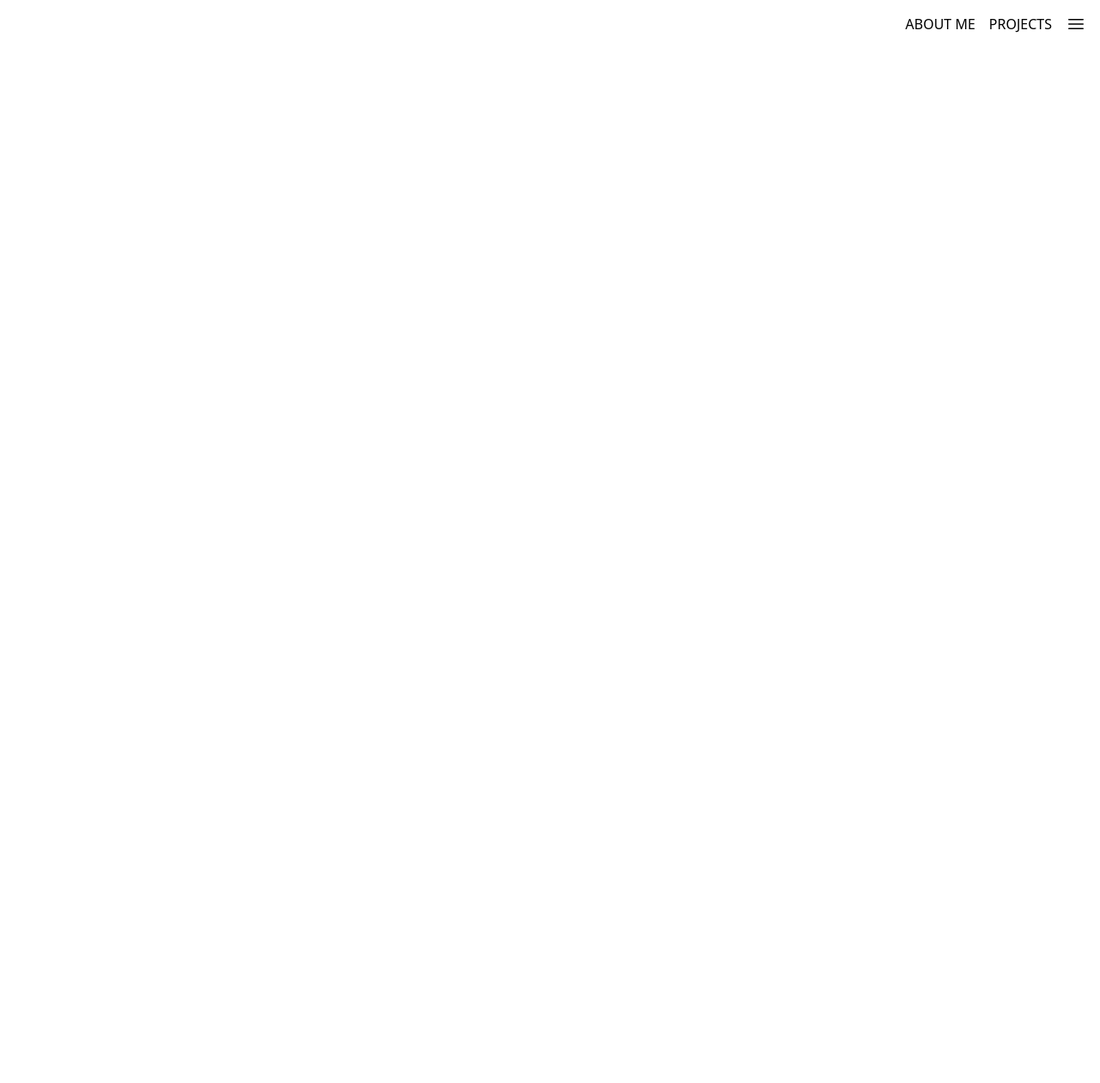
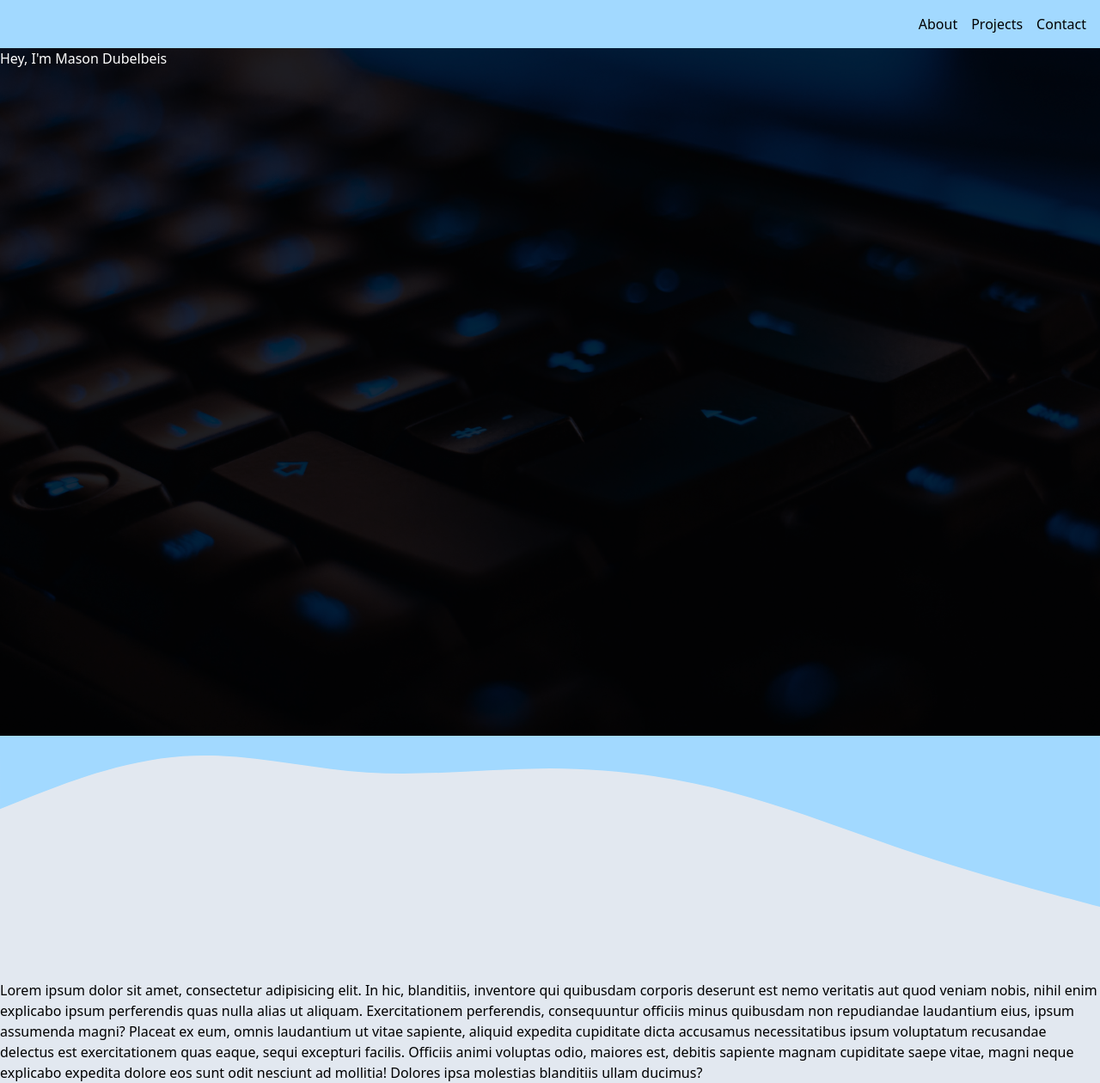
Before and after one commit to mdubelbeis/portfolio-v2, a React (Vite) app: page / in a window 1280 px wide. Shown: the whole page at 86% size. Before the commit the page ends 800 px from the top, so only its background shows below. Built offline with nearby package versions, Linux system fonts and the light colour scheme.

Commit message:
initial structure/styling hero

```diff
--- a/index.html
+++ b/index.html
@@ -1,12 +1,12 @@
 <!DOCTYPE html>
-<html lang="en">
+<html lang="en" class="scroll-smooth">
   <head>
     <meta charset="UTF-8" />
     <link rel="icon" type="image/svg+xml" href="/vite.svg" />
     <meta name="viewport" content="width=device-width, initial-scale=1.0" />
     <title>Vite + React + TS</title>
   </head>
-  <body>
+  <body class="bg-slate-200">
     <div id="root"></div>
     <script type="module" src="/src/main.tsx"></script>
   </body>
--- a/prettier.config.cjs
+++ b/prettier.config.cjs
@@ -2,6 +2,6 @@ module.exports = {
   semi: true,
   singleQuote: true,
   printWidth: 120,
-  plugins: [require("prettier-plugin-tailwindcss")],
-  tailwindConfig: "./tailwind.config.cjs",
+  plugins: [require('prettier-plugin-tailwindcss')],
+  tailwindConfig: './tailwind.config.cjs',
 };
--- a/src/App.tsx
+++ b/src/App.tsx
@@ -1,4 +1,6 @@
-import Header from './Header';
+import About from './components/About';
+import Heading from './components/Heading';
+import Hero from './components/Hero';
 
 const INFO = {
   firstName: 'Mason',
@@ -12,13 +14,14 @@ const INFO = {
 
 const App: React.FC = () => {
   return (
-    <div className="App">
-      <Header />
-      {/* ABOUT */}
+    <>
+      <Heading />
+      <Hero />
+      <About />
       {/* CTA/RESUME */}
       {/* PROJECTS */}
       {/* FOOTER */}
-    </div>
+    </>
   );
 };
 
--- a/src/Header.tsx
+++ /dev/null
@@ -1,28 +0,0 @@
-import React from 'react';
-
-const Header: React.FC = () => {
-  return (
-    <header className="flex justify-end gap-4 p-4">
-      <div>
-        <a id="#about-me">ABOUT ME</a>
-      </div>
-      <div>
-        <a id="#projects">PROJECTS</a>
-      </div>
-      <div>
-        <svg
-          xmlns="http://www.w3.org/2000/svg"
-          fill="none"
-          viewBox="0 0 24 24"
-          strokeWidth={1.5}
-          stroke="currentColor"
-          className="h-6 w-6"
-        >
-          <path strokeLinecap="round" strokeLinejoin="round" d="M3.75 6.75h16.5M3.75 12h16.5m-16.5 5.25h16.5" />
-        </svg>
-      </div>
-    </header>
-  );
-};
-
-export default Header;
--- /dev/null
+++ b/src/components/About.tsx
@@ -0,0 +1,22 @@
+const About: React.FC = () => {
+  return (
+    <div>
+      <svg xmlns="http://www.w3.org/2000/svg" viewBox="0 0 1440 320">
+        <path
+          fill="#a2d9ff"
+          fill-opacity="1"
+          d="M0,96L40,80C80,64,160,32,240,26.7C320,21,400,43,480,48C560,53,640,43,720,42.7C800,43,880,53,960,74.7C1040,96,1120,128,1200,154.7C1280,181,1360,203,1400,213.3L1440,224L1440,0L1400,0C1360,0,1280,0,1200,0C1120,0,1040,0,960,0C880,0,800,0,720,0C640,0,560,0,480,0C400,0,320,0,240,0C160,0,80,0,40,0L0,0Z"
+        ></path>
+      </svg>
+      Lorem ipsum dolor sit amet, consectetur adipisicing elit. In hic, blanditiis, inventore qui quibusdam corporis
+      deserunt est nemo veritatis aut quod veniam nobis, nihil enim explicabo ipsum perferendis quas nulla alias ut
+      aliquam. Exercitationem perferendis, consequuntur officiis minus quibusdam non repudiandae laudantium eius, ipsum
+      assumenda magni? Placeat ex eum, omnis laudantium ut vitae sapiente, aliquid expedita cupiditate dicta accusamus
+      necessitatibus ipsum voluptatum recusandae delectus est exercitationem quas eaque, sequi excepturi facilis.
+      Officiis animi voluptas odio, maiores est, debitis sapiente magnam cupiditate saepe vitae, magni neque explicabo
+      expedita dolore eos sunt odit nesciunt ad mollitia! Dolores ipsa molestias blanditiis ullam ducimus?
+    </div>
+  );
+};
+
+export default About;
--- /dev/null
+++ b/src/components/Heading.tsx
@@ -0,0 +1,17 @@
+import React from 'react';
+
+const Heading: React.FC = () => {
+  return (
+    <header>
+      <nav>
+        <ul className="text-md flex w-full justify-end gap-4 bg-main p-4">
+          <li>About</li>
+          <li>Projects</li>
+          <li>Contact</li>
+        </ul>
+      </nav>
+    </header>
+  );
+};
+
+export default Heading;
--- /dev/null
+++ b/src/components/Hero.tsx
@@ -0,0 +1,13 @@
+import React from 'react';
+
+const Hero: React.FC = () => {
+  return (
+    <div className="h-screen bg-slate-800 bg-hero-pattern bg-cover bg-no-repeat bg-blend-multiply text-white">
+      <div>
+        <h1>Hey, I'm Mason Dubelbeis</h1>
+      </div>
+    </div>
+  );
+};
+
+export default Hero;
--- a/tailwind.config.cjs
+++ b/tailwind.config.cjs
@@ -1,8 +1,15 @@
 /** @type {import('tailwindcss').Config} */
 module.exports = {
-  content: ["./index.html", "./src/**/*.{vue,js,ts,jsx,tsx}"],
+  content: ['./index.html', './src/**/*.{vue,js,ts,jsx,tsx}'],
   theme: {
-    extend: {},
+    extend: {
+      colors: {
+        main: '#a2d9ff',
+      },
+      backgroundImage: {
+        'hero-pattern': "url('./public/assets/imgs/christian-wiediger-WkfDrhxDMC8-unsplash.jpg')",
+      },
+    },
   },
   plugins: [],
 };
```
Also changed, not shown: public/assets/imgs/christian-wiediger-WkfDrhxDMC8-unsplash.jpg (added).
